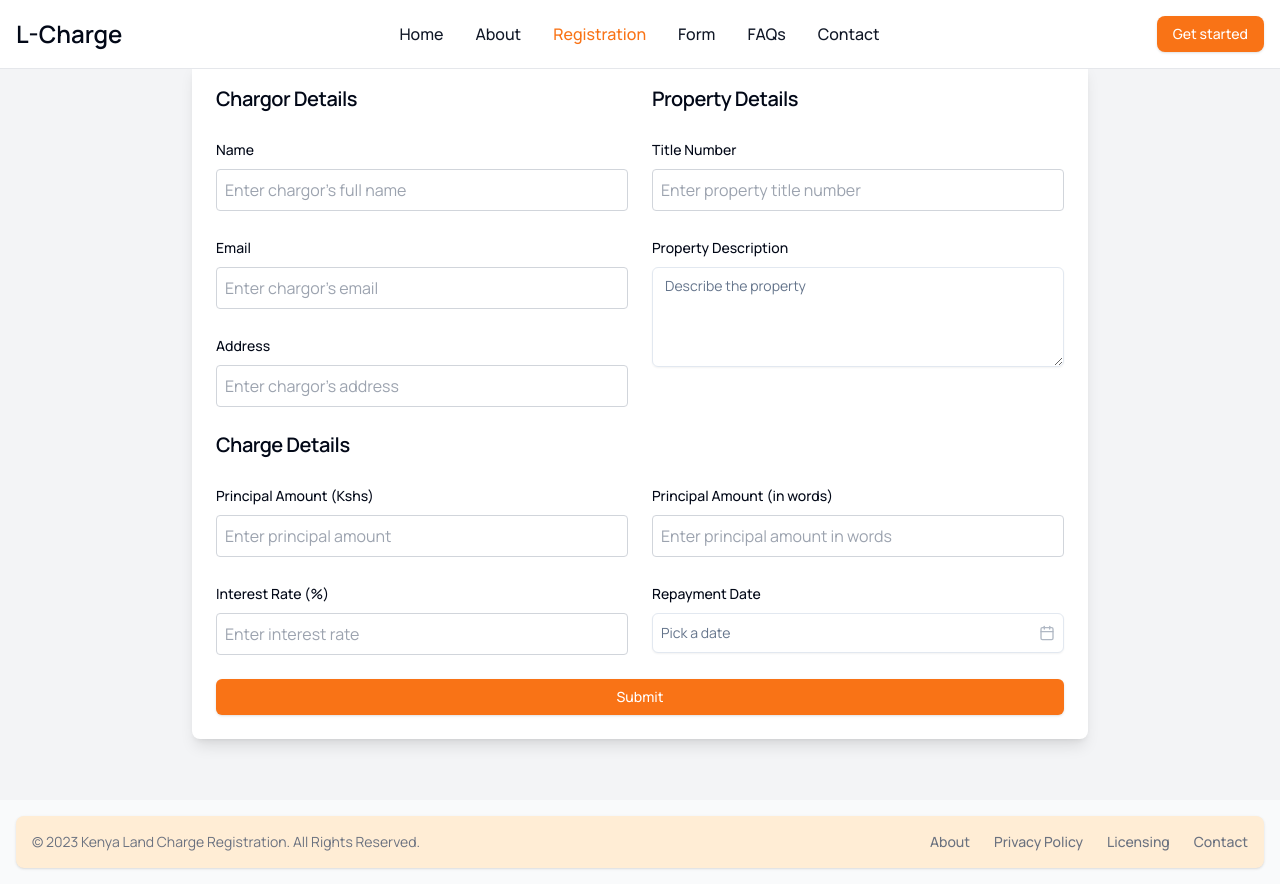
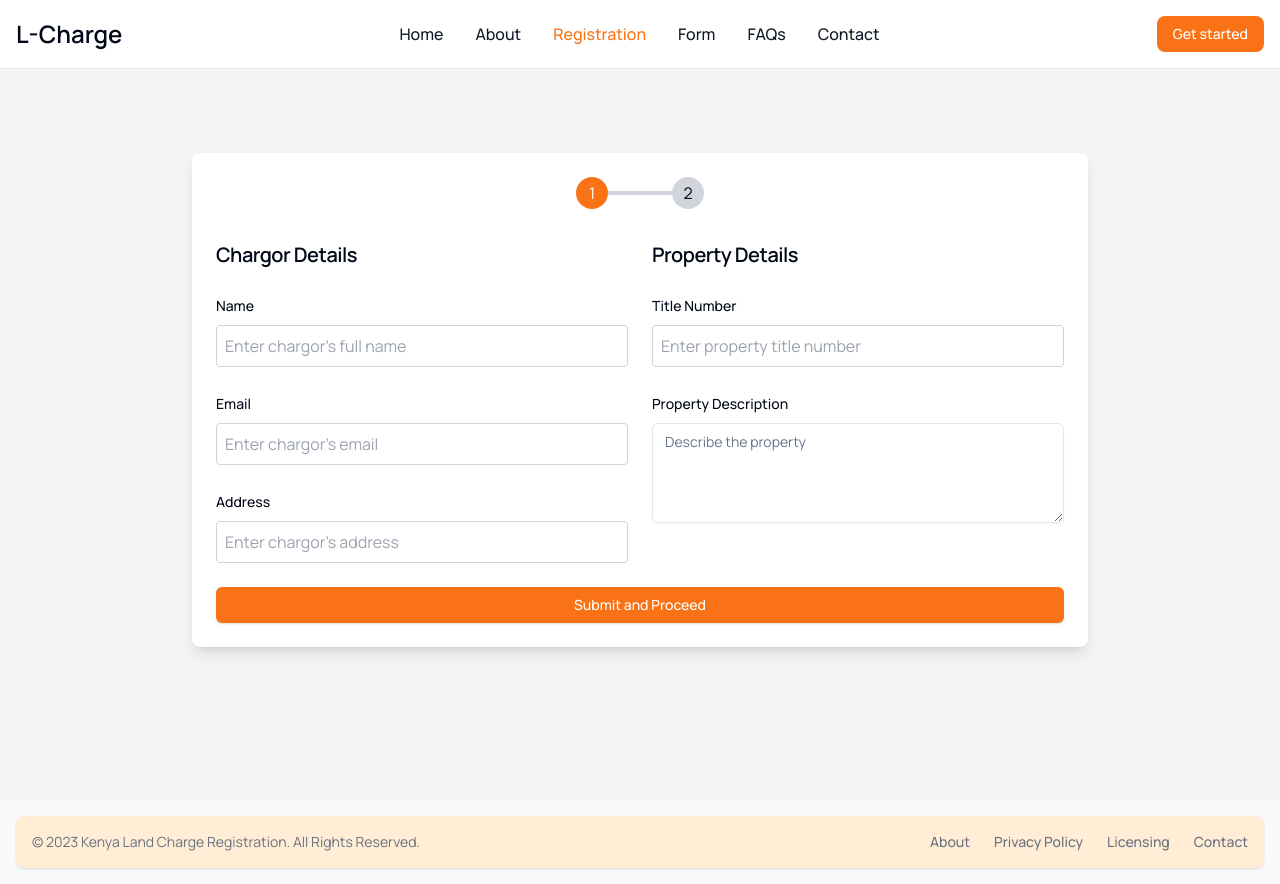
Before and after one commit to daveclinton/kenya-land-charge, a Next.js app: page /registration in a window 1280 px wide. Built offline with nearby package versions, Linux system fonts and the light colour scheme; what tailwindcss-react-aria-components would draw is missing.

Commit message:
feat: add registration

```diff
--- a/app/(dashboard)/layout.tsx
+++ b/app/(dashboard)/layout.tsx
@@ -45,12 +45,13 @@ function Header() {
           </span>
         </Link>
         <div className="flex md:order-2 space-x-3 md:space-x-0 rtl:space-x-reverse">
-          <Button
+          <Link
+            href="/registration"
             type="button"
             className="text-white bg-orange-500 hover:bg-orange-600 focus:ring-4 focus:outline-none focus:ring-orange-300 font-medium rounded-lg text-sm px-4 py-2 text-center dark:bg-orange-600 dark:hover:bg-orange-700 dark:focus:ring-orange-800"
           >
             Get started
-          </Button>
+          </Link>
           <button
             onClick={toggleMenu}
             type="button"
--- a/app/(dashboard)/page.tsx
+++ b/app/(dashboard)/page.tsx
@@ -22,10 +22,6 @@ export default function HomePage() {
                 transactions efficiently.
               </p>
               <div className="mt-8 sm:max-w-lg sm:mx-auto sm:text-center lg:text-left lg:mx-0">
-                <a
-                  href="https://vercel.com/templates/next.js/next-js-saas-starter"
-                  target="_blank"
-                >
                 <Link
                   href="/registration"
                   className="bg-white hover:bg-gray-100 text-black border border-gray-200 rounded-full text-lg px-8 py-4 inline-flex items-center justify-center"
@@ -33,7 +29,6 @@ export default function HomePage() {
                   Start Registration
                   <ArrowRight className="ml-2 h-5 w-5" />
                 </Link>
-                </a>
               </div>
             </div>
             <div className="mt-12 relative sm:max-w-lg sm:mx-auto lg:mt-0 lg:max-w-none lg:mx-0 lg:col-span-6 lg:flex lg:items-center">
--- a/app/(dashboard)/registration/page.tsx
+++ b/app/(dashboard)/registration/page.tsx
@@ -1,5 +1,5 @@
 "use client";
-import React from "react";
+import React, { useState } from "react";
 import { useForm } from "react-hook-form";
 import { zodResolver } from "@hookform/resolvers/zod";
 import { format } from "date-fns";
@@ -27,19 +27,72 @@ import { z } from "zod";
 type FormSchema = z.infer<typeof formSchema>;
 
 export default function MyFormPage() {
+  const [step, setStep] = useState(1);
   const form = useForm<FormSchema>({
     resolver: zodResolver(formSchema),
   });
 
   const onSubmit = (data: FormSchema) => {
+    if (step !== 3) {
+      setStep(step + 1);
+    } else {
       console.log("Form data:", data);
+      // Here you would typically send the data to your backend
+      alert("Form submitted successfully!");
+    }
+  };
+
+  const handleNext = () => {
+    form.trigger([
+      "fullName",
+      "email",
+      "address",
+      "titleNumber",
+      "propertyDescription",
+    ]);
+    const { fullName, email, address, titleNumber, propertyDescription } =
+      form.getValues();
+    if (fullName && email && address && titleNumber && propertyDescription) {
+      setStep(2);
+    }
   };
 
   return (
     <div className="min-h-screen mt-20 md:mt-0 flex items-center justify-center bg-gray-100 p-4">
       <div className="w-full max-w-4xl p-6 bg-white rounded-lg shadow-lg">
+        {/* Stepper */}
+        <div className="mb-8 flex justify-center">
+          <div className="flex items-center">
+            <div
+              className={`w-8 h-8 rounded-full ${
+                step === 1 ? "bg-orange-500 text-white" : "bg-gray-300"
+              } flex items-center justify-center`}
+            >
+              1
+            </div>
+            <div className="w-16 h-1 bg-gray-300"></div>
+            <div
+              className={`w-8 h-8 rounded-full ${
+                step === 2 ? "bg-orange-500 text-white" : "bg-gray-300"
+              } flex items-center justify-center`}
+            >
+              2
+            </div>
+            {/* <div className="w-16 h-1 bg-gray-300"></div>
+            <div
+              className={`w-8 h-8 rounded-full ${
+                step === 3 ? "bg-orange-500 text-white" : "bg-gray-300"
+              } flex items-center justify-center`}
+            >
+              3
+            </div> */}
+          </div>
+        </div>
+
         <Form {...form}>
           <form onSubmit={form.handleSubmit(onSubmit)} className="space-y-6">
+            {step === 1 && (
+              <>
                 <div className="grid md:grid-cols-2 gap-6">
                   <div className="space-y-6">
                     <h4 className="text-xl font-semibold tracking-tight">
@@ -146,6 +199,17 @@ export default function MyFormPage() {
                   </div>
                 </div>
 
+                <Button
+                  type="button"
+                  onClick={handleNext}
+                  className="w-full bg-orange-500 hover:bg-orange-700 text-white"
+                >
+                  Submit and Proceed
+                </Button>
+              </>
+            )}
+            {step === 2 && (
+              <>
                 <div className="space-y-6">
                   <h4 className="text-xl font-semibold tracking-tight">
                     Charge Details
@@ -230,13 +294,17 @@ export default function MyFormPage() {
                                 </Button>
                               </FormControl>
                             </PopoverTrigger>
-                        <PopoverContent className="w-auto p-0" align="start">
+                            <PopoverContent
+                              className="w-auto p-0"
+                              align="start"
+                            >
                               <Calendar
                                 mode="single"
                                 selected={field.value}
                                 onSelect={field.onChange}
                                 disabled={(date) =>
-                              date < new Date() || date < new Date("1900-01-01")
+                                  date < new Date() ||
+                                  date < new Date("1900-01-01")
                                 }
                                 initialFocus
                               />
@@ -255,6 +323,9 @@ export default function MyFormPage() {
                 >
                   Submit
                 </Button>
+              </>
+            )}
+            {/* {step == 3 && <>hello</>} */}
           </form>
         </Form>
       </div>
--- /dev/null
+++ b/components/ui/alert.tsx
@@ -0,0 +1,59 @@
+import * as React from "react"
+import { cva, type VariantProps } from "class-variance-authority"
+
+import { cn } from "@/lib/utils"
+
+const alertVariants = cva(
+  "relative w-full rounded-lg border px-4 py-3 text-sm [&>svg+div]:translate-y-[-3px] [&>svg]:absolute [&>svg]:left-4 [&>svg]:top-4 [&>svg]:text-foreground [&>svg~*]:pl-7",
+  {
+    variants: {
+      variant: {
+        default: "bg-background text-foreground",
+        destructive:
+          "border-destructive/50 text-destructive dark:border-destructive [&>svg]:text-destructive",
+      },
+    },
+    defaultVariants: {
+      variant: "default",
+    },
+  }
+)
+
+const Alert = React.forwardRef<
+  HTMLDivElement,
+  React.HTMLAttributes<HTMLDivElement> & VariantProps<typeof alertVariants>
+>(({ className, variant, ...props }, ref) => (
+  <div
+    ref={ref}
+    role="alert"
+    className={cn(alertVariants({ variant }), className)}
+    {...props}
+  />
+))
+Alert.displayName = "Alert"
+
+const AlertTitle = React.forwardRef<
+  HTMLParagraphElement,
+  React.HTMLAttributes<HTMLHeadingElement>
+>(({ className, ...props }, ref) => (
+  <h5
+    ref={ref}
+    className={cn("mb-1 font-medium leading-none tracking-tight", className)}
+    {...props}
+  />
+))
+AlertTitle.displayName = "AlertTitle"
+
+const AlertDescription = React.forwardRef<
+  HTMLParagraphElement,
+  React.HTMLAttributes<HTMLParagraphElement>
+>(({ className, ...props }, ref) => (
+  <div
+    ref={ref}
+    className={cn("text-sm [&_p]:leading-relaxed", className)}
+    {...props}
+  />
+))
+AlertDescription.displayName = "AlertDescription"
+
+export { Alert, AlertTitle, AlertDescription }
--- a/lib/validation.ts
+++ b/lib/validation.ts
@@ -16,13 +16,13 @@ export const formSchema = z.object({
     .string()
     .min(1, { message: "Property description cannot be empty" }),
   principalAmount: z
-    .number({ invalid_type_error: "Please enter a valid number" })
+    .string()
     .min(1, { message: "Principal amount must be greater than 0" }),
   principalAmountWords: z
     .string()
     .min(1, { message: "Principal amount (in words) cannot be empty" }),
   interestRate: z
-    .number({ invalid_type_error: "Please enter a valid number" })
+    .string({ invalid_type_error: "Please enter a valid number" })
     .min(0, { message: "Interest rate cannot be negative" }),
   repaymentDate: z.date({
     required_error: "Repayment date is required",
```
Lines whose indentation alone changed are shown as unchanged.
